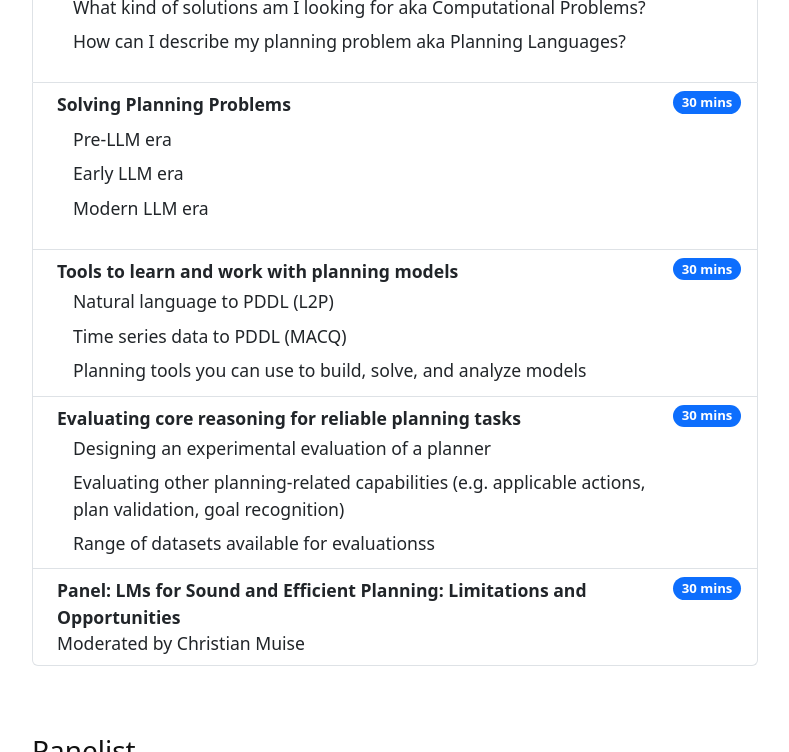
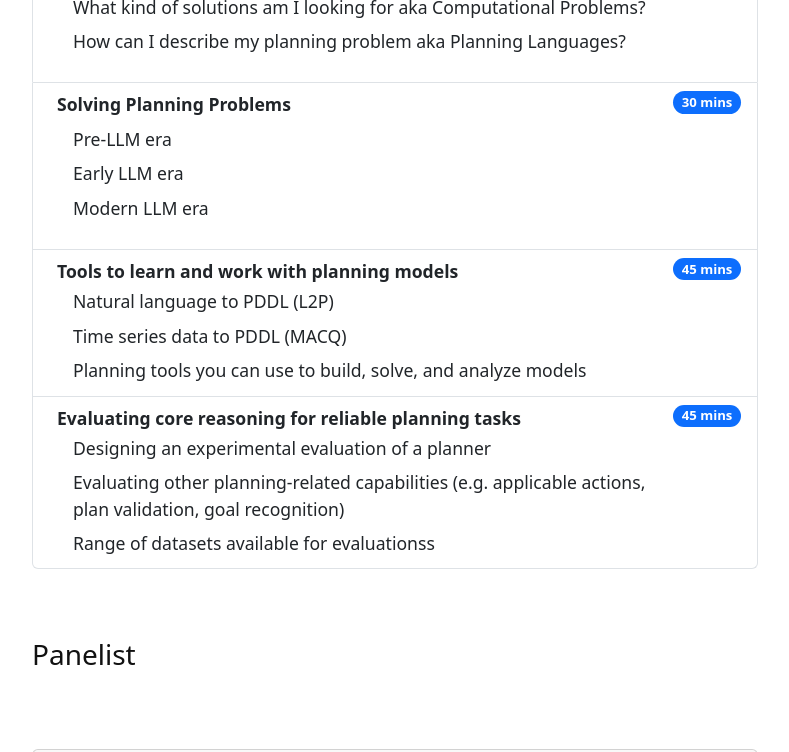
Before and after one commit to planning-llm-era/planning-llm-era.github.io, a Jekyll site: the page built from index.md, in a window 1280 px wide and 900 px high, scrolled down 1271 px, cut to the strip 0-752 px from the top of the window. Shown: the whole strip, without its empty margins (245-1034 px from the left). Built offline with Jekyll 4.4.1, drawn with Linux system fonts in a browser that asks for light colours.

Commit message:
change to the schedule

```diff
--- a/index.md
+++ b/index.md
@@ -72,7 +72,7 @@ Participants will gain a clear understanding of what planning truly entails, wha
       <span class="ms-3 my-1" >Planning tools you can use to build, solve, and analyze models</span>
     </nav>
     </div>
-    <span class="badge bg-primary rounded-pill">30 mins</span>
+    <span class="badge bg-primary rounded-pill">45 mins</span>
   </li>
     <li class="list-group-item d-flex justify-content-between align-items-start">
     <div class="ms-2 me-auto">
@@ -83,16 +83,16 @@ Participants will gain a clear understanding of what planning truly entails, wha
       <span class="ms-3 my-1" >Range of datasets available for evaluationss</span>
     </nav>
     </div>
-    <span class="badge bg-primary rounded-pill">30 mins</span>
+    <span class="badge bg-primary rounded-pill">45 mins</span>
   </li>
-      <li class="list-group-item d-flex justify-content-between align-items-start">
+      <!-- <li class="list-group-item d-flex justify-content-between align-items-start">
     <div class="ms-2 me-auto">
       <div class="fw-bold"> Panel: LMs for Sound and Efficient Planning: Limitations and
 Opportunities</div>
       Moderated by Christian Muise
     </div>
     <span class="badge bg-primary rounded-pill">30 mins</span>
-  </li>
+  </li> -->
 </ol>
 <br>
 <br>
```
